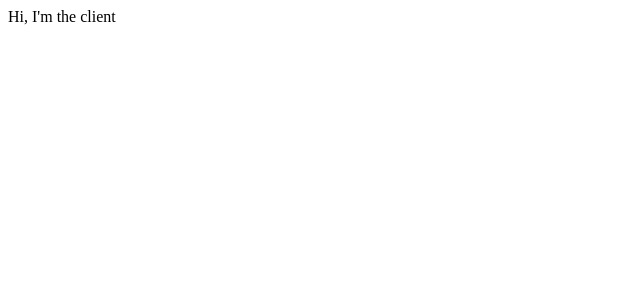
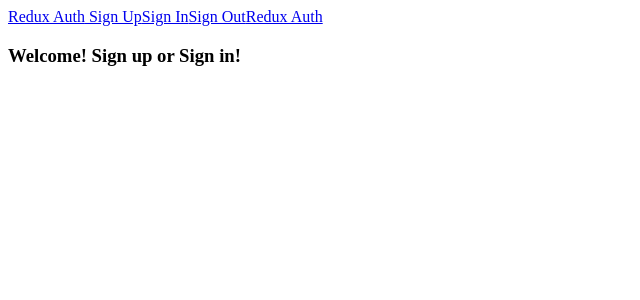
Before and after one commit to amaumba1/Client, a React (Create React App) app: page / in a window 1280 px wide. Shown: the top 300 px of the page, without its empty margins (0-640 px from the left). Built offline with nearby package versions, Linux system fonts and the light colour scheme.

Commit message:
add router to index component

```diff
--- a/src/components/App.js
+++ b/src/components/App.js
@@ -1,10 +1,11 @@
 import React from 'react';
+import Header from './Header'
 
-
-export default () => {
+export default ({ children }) => {
     return (
         <div>
-            Hi, I'm the client
+            <Header />
+            {children}
         </div>
     )
 }
--- /dev/null
+++ b/src/components/Header.js
@@ -0,0 +1,18 @@
+import React, { Component } from 'react'
+import { Link } from 'react-router-dom'
+
+class Header extends Component {
+    render() {
+        return (
+            <div>
+                <Link to="/">Redux Auth</Link>
+                <Link to ="/signup"> Sign Up</Link>
+                <Link to="/signin">Sign In</Link>
+                <Link to ="/signout">Sign Out</Link>
+                <Link to="/feature">Redux Auth</Link>
+            </div>
+        )
+    }
+}
+
+export default Header
--- /dev/null
+++ b/src/components/Welcome.js
@@ -0,0 +1,10 @@
+import React from 'react'
+
+
+export default () => {
+    return (
+        <h3>
+            Welcome! Sign up or Sign in!
+        </h3>
+    )
+}
--- a/src/index.js
+++ b/src/index.js
@@ -1,7 +1,14 @@
 import React from 'react';
 import ReactDOM from 'react-dom';
+import { BrowserRouter, Route } from 'react-router-dom'
 
 import App from './components/App'
+import Welcome from './components/Welcome'
 
-
-ReactDOM.render(<App />, document.querySelector('#root'));
+ReactDOM.render(
+    <BrowserRouter>
+        <App>
+            <Route path="/" exact component={Welcome} />
+        </App>
+    </BrowserRouter>,
+    document.querySelector('#root'));
```
